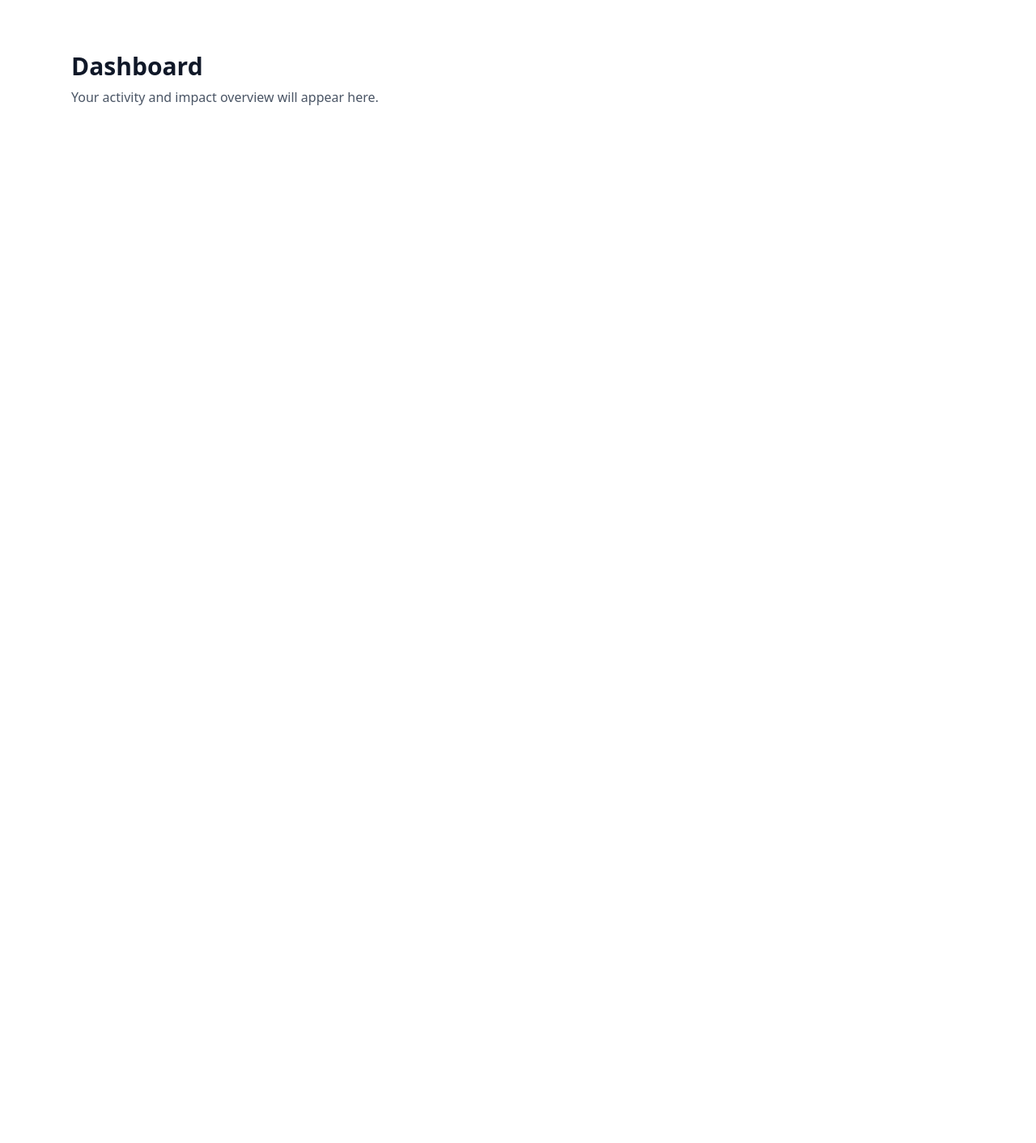
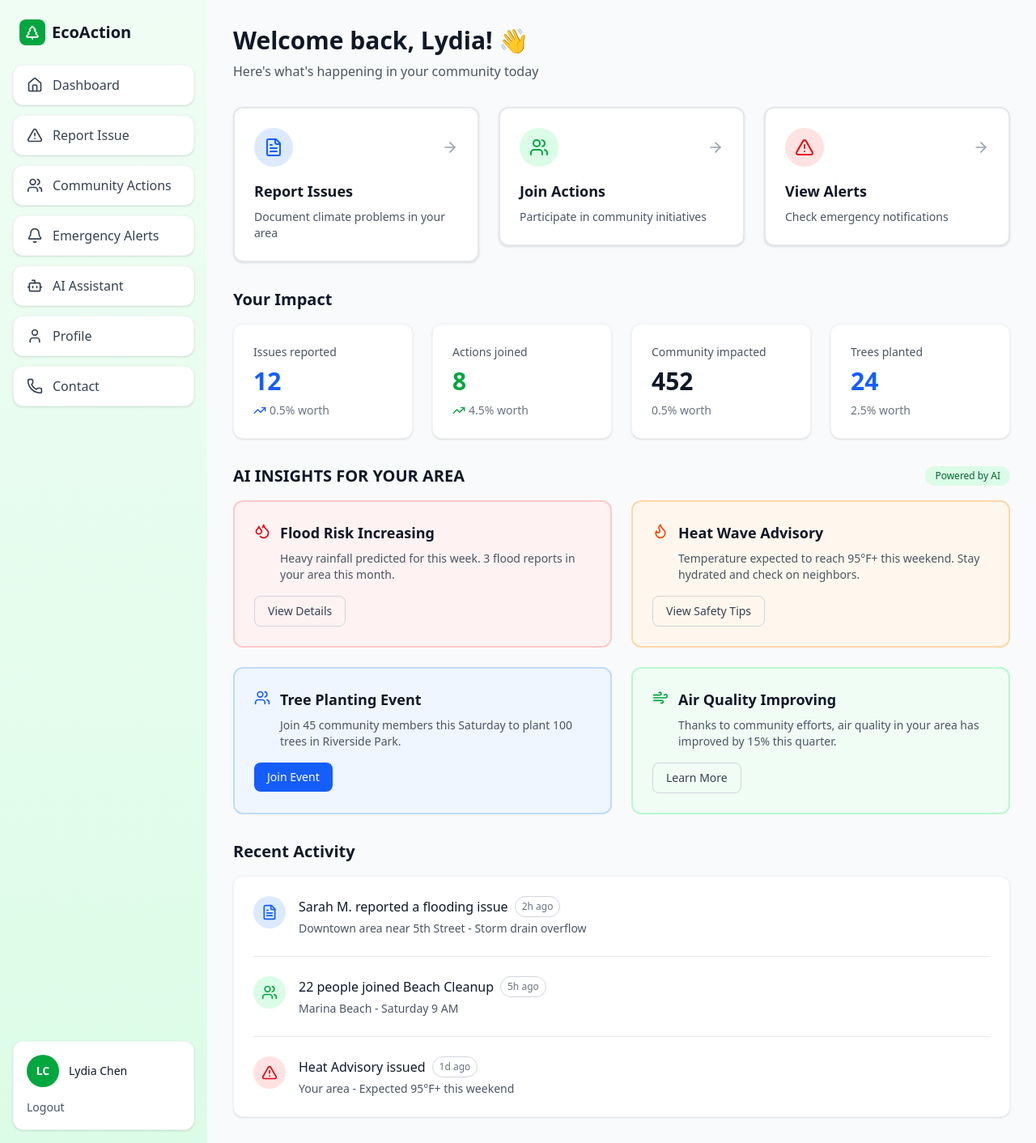
Before and after one commit to LydiaNeema/EcoAction-Hub, a Next.js app in the folder client/: page /dashboard in a window 1280 px wide. Shown: the whole page at 81% size. Before the commit the page ends 800 px from the top, so only its background shows below. Built offline with nearby package versions, Linux system fonts and the light colour scheme.

Commit message:
add mock data to the dashboard data for easy user navigation

```diff
--- a/client/src/app/dashboard/page.jsx
+++ b/client/src/app/dashboard/page.jsx
@@ -1,8 +1,207 @@
-export default function Page() {
+"use client";
+import Navbar from "@/components/Navbar";
+import React from 'react';
+import { FileText, Users, AlertTriangle, TrendingUp, ArrowRight, Droplets, Flame, Wind } from "lucide-react";
+import { dashboardData } from "@/data/dashboardData";
+import Link from "next/link";
+
+export default function Dashboard() {
+  const { user, aiInsights, recentActivities } = dashboardData;
+
+  // Icon mapping
+  const iconComponents = {
+    FileText, Users, AlertTriangle, Droplets, Flame, Wind
+  };
+
   return (
-    <main className="max-w-6xl mx-auto px-6 py-16">
-      <h1 className="text-3xl font-bold text-gray-900">Dashboard</h1>
-      <p className="text-gray-600 mt-2">Your activity and impact overview will appear here.</p>
-    </main>
+    <div className="flex min-h-screen  bg-gray-50">
+      <Navbar />
+
+      {/* Main Content - Fixed Layout */}
+      <main className="flex-1 p-8   overflow-y-auto">
+        <div className="max-w-7xl mx-auto space-y-8">
+          {/* Welcome Section */}
+          <div>
+            <h1 className="text-3xl font-bold text-gray-900 mb-2">
+              Welcome back, {user.name}! 👋
+            </h1>
+            <p className="text-gray-600">
+              Here's what's happening in your community today
+            </p>
+          </div>
+
+          {/* Quick Actions - 3 Cards */}
+          <div className="grid grid-cols-1 md:grid-cols-3 gap-6">
+            {/* Report Issue Card */}
+            <Link href="/reports" className="block">
+              <div className="bg-white rounded-xl border-2 border-gray-200 hover:border-blue-500/40 transition-all cursor-pointer shadow-sm p-6 hover:shadow-md">
+                <div className="flex items-center justify-between mb-4">
+                  <div className="w-12 h-12 rounded-full bg-blue-100 flex items-center justify-center">
+                    <FileText className="w-6 h-6 text-blue-600" />
+                  </div>
+                  <ArrowRight className="w-5 h-5 text-gray-400" />
+                </div>
+                <h3 className="text-lg font-semibold text-gray-900 mb-2">Report Issues</h3>
+                <p className="text-gray-600 text-sm">Document climate problems in your area</p>
+              </div>
+            </Link>
+
+            {/* Join Actions Card */}
+            <Link href="/community" className="block">
+              <div className="bg-white rounded-xl border-2 border-gray-200 hover:border-green-500/40 transition-all cursor-pointer shadow-sm p-6 hover:shadow-md">
+                <div className="flex items-center justify-between mb-4">
+                  <div className="w-12 h-12 rounded-full bg-green-100 flex items-center justify-center">
+                    <Users className="w-6 h-6 text-green-600" />
+                  </div>
+                  <ArrowRight className="w-5 h-5 text-gray-400" />
+                </div>
+                <h3 className="text-lg font-semibold text-gray-900 mb-2">Join Actions</h3>
+                <p className="text-gray-600 text-sm">Participate in community initiatives</p>
+              </div>
+            </Link>
+
+            {/* View Alerts Card */}
+            <Link href="/emergency" className="block">
+              <div className="bg-white rounded-xl border-2 border-gray-200 hover:border-red-500/40 transition-all cursor-pointer shadow-sm p-6 hover:shadow-md">
+                <div className="flex items-center justify-between mb-4">
+                  <div className="w-12 h-12 rounded-full bg-red-100 flex items-center justify-center">
+                    <AlertTriangle className="w-6 h-6 text-red-600" />
+                  </div>
+                  <ArrowRight className="w-5 h-5 text-gray-400" />
+                </div>
+                <h3 className="text-lg font-semibold text-gray-900 mb-2">View Alerts</h3>
+                <p className="text-gray-600 text-sm">Check emergency notifications</p>
+              </div>
+            </Link>
+          </div>
+
+          {/* Impact Summary - 4 Cards */}
+          <div>
+            <h2 className="text-xl font-semibold text-gray-900 mb-4">Your Impact</h2>
+            <div className="grid grid-cols-1 md:grid-cols-4 gap-6">
+              {/* Issues Reported */}
+              <div className="bg-white rounded-xl shadow-sm border border-gray-100 p-6">
+                <p className="text-gray-600 text-sm mb-2">Issues reported</p>
+                <p className="text-3xl font-bold text-blue-600 mb-2">12</p>
+                <div className="flex items-center text-sm text-gray-500">
+                  <TrendingUp className="w-4 h-4 mr-1 text-blue-600" />
+                  <span>0.5% worth</span>
+                </div>
+              </div>
+
+              {/* Actions Joined */}
+              <div className="bg-white rounded-xl shadow-sm border border-gray-100 p-6">
+                <p className="text-gray-600 text-sm mb-2">Actions joined</p>
+                <p className="text-3xl font-bold text-green-600 mb-2">8</p>
+                <div className="flex items-center text-sm text-gray-500">
+                  <TrendingUp className="w-4 h-4 mr-1 text-green-600" />
+                  <span>4.5% worth</span>
+                </div>
+              </div>
+
+              {/* Community Impact */}
+              <div className="bg-white rounded-xl shadow-sm border border-gray-100 p-6">
+                <p className="text-gray-600 text-sm mb-2">Community impacted</p>
+                <p className="text-3xl font-bold text-gray-900 mb-2">452</p>
+                <p className="text-sm text-gray-500">0.5% worth</p>
+              </div>
+
+              {/* Trees Planted */}
+              <div className="bg-white rounded-xl shadow-sm border border-gray-100 p-6">
+                <p className="text-gray-600 text-sm mb-2">Trees planted</p>
+                <p className="text-3xl font-bold text-blue-600 mb-2">24</p>
+                <p className="text-sm text-gray-500">2.5% worth</p>
+              </div>
+            </div>
+          </div>
+
+          {/* AI Insights - 2x2 Grid */}
+          <div>
+            <div className="flex items-center justify-between mb-4">
+              <h2 className="text-xl font-semibold text-gray-900">AI INSIGHTS FOR YOUR AREA</h2>
+              <span className="bg-green-100 text-green-800 text-xs font-medium px-3 py-1 rounded-full">
+                Powered by AI
+              </span>
+            </div>
+            <div className="grid grid-cols-1 md:grid-cols-2 gap-6">
+              {aiInsights.map((insight) => {
+                const IconComponent = iconComponents[insight.icon];
+                const colorClasses = {
+                  red: "bg-red-50 border-red-200",
+                  orange: "bg-orange-50 border-orange-200",
+                  blue: "bg-blue-50 border-blue-200",
+                  green: "bg-green-50 border-green-200"
+                };
+                const iconColors = {
+                  red: "text-red-600",
+                  orange: "text-orange-600",
+                  blue: "text-blue-600",
+                  green: "text-green-600"
+                };
+
+                return (
+                  <div key={insight.id} className={`rounded-xl border-2 p-6 ${colorClasses[insight.color]}`}>
+                    <div className="flex items-start gap-3 mb-4">
+                      <IconComponent className={`w-5 h-5 mt-0.5 flex-shrink-0 ${iconColors[insight.color]}`} />
+                      <div>
+                        <h3 className="text-lg font-semibold text-gray-900 mb-2">{insight.title}</h3>
+                        <p className="text-gray-600 text-sm">{insight.description}</p>
+                      </div>
+                    </div>
+                    {insight.type === 'event' ? (
+                      <Link href="/community">
+                        <button className="text-sm bg-blue-600 text-white px-4 py-2 rounded-lg hover:bg-blue-700 transition-colors">
+                          {insight.buttonText}
+                        </button>
+                      </Link>
+                    ) : (
+                      <Link href="/emergency">
+                        <button className="text-sm border border-gray-300 text-gray-700 px-4 py-2 rounded-lg hover:bg-gray-50 transition-colors">
+                          {insight.buttonText}
+                        </button>
+                      </Link>
+                    )}
+                  </div>
+                );
+              })}
+            </div>
+          </div>
+
+          {/* Recent Activity */}
+          <div>
+            <h2 className="text-xl font-semibold text-gray-900 mb-4">Recent Activity</h2>
+            <div className="bg-white rounded-xl shadow-sm border border-gray-100 p-6">
+              <div className="space-y-6">
+                {recentActivities.map((activity) => {
+                  const IconComponent = iconComponents[activity.icon];
+                  const iconColors = {
+                    report: "bg-blue-100 text-blue-600",
+                    community: "bg-green-100 text-green-600",
+                    alert: "bg-red-100 text-red-600"
+                  };
+
+                  return (
+                    <div key={activity.id} className="flex items-start gap-4 pb-6 border-b border-gray-200 last:border-0 last:pb-0">
+                      <div className={`w-10 h-10 rounded-full flex items-center justify-center flex-shrink-0 ${iconColors[activity.type]}`}>
+                        <IconComponent className="w-5 h-5" />
+                      </div>
+                      <div className="flex-1">
+                        <div className="flex items-center gap-2 mb-1">
+                          <span className="font-medium text-gray-900">{activity.title}</span>
+                          <span className="text-xs text-gray-500 border border-gray-300 rounded-full px-2 py-1">
+                            {activity.time}
+                          </span>
+                        </div>
+                        <p className="text-sm text-gray-600">{activity.description}</p>
+                      </div>
+                    </div>
+                  );
+                })}
+              </div>
+            </div>
+          </div>
+        </div>
+      </main>
+    </div>
   );
 }
--- a/client/src/app/page.jsx
+++ b/client/src/app/page.jsx
@@ -242,7 +242,7 @@ export default function Home() {
             © 2025 EcoAction Hub. Building sustainable communities together
           </p>
         </div>
-      </footer
+      </footer>
     </div>
   );
 }
```
Also changed, not shown: package.json (deleted, +0 -7 lines).
